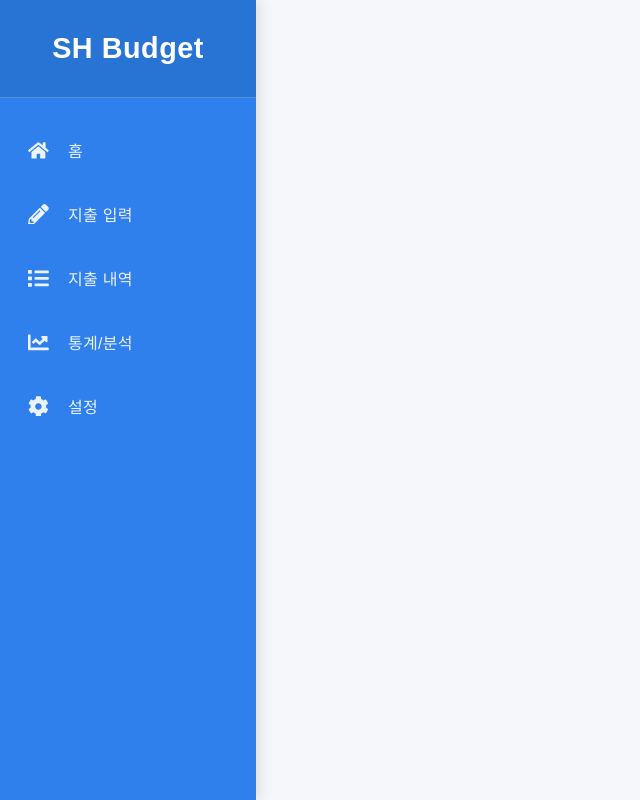
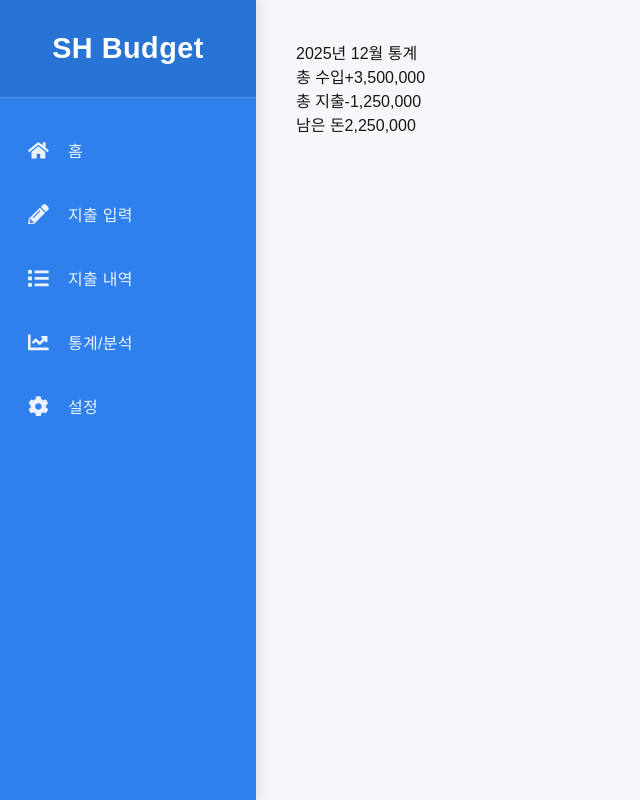
Before and after one commit to SHP-0701/my-budget-app, a Next.js app: page /stats in a window 1280 px wide. Shown: the whole page, without its empty margins (0-640 px from the left). Built offline with nearby package versions, Linux system fonts and the light colour scheme.

Commit message:
통계분석 페이지 레이아웃 구성 중

```diff
--- a/app/stats/page.js
+++ b/app/stats/page.js
@@ -9,11 +9,118 @@
 */
 
 'use client';
+import { useState } from 'react';
 import MenuLayout from '@/components/MenuLayout';
-import { useRouter } from 'next/navigation';
+import styles from '@/styles/Stats.module.css';
+import {
+  PieChart,
+  Pie,
+  Cell,
+  ResponsiveContainer,
+  BarChart,
+  Bar,
+  XAxis,
+  YAxis,
+  CartesianGrid,
+  Tooltip,
+  Legend,
+} from 'recharts';
+import { FaChartPie, FaChartBar, FaCrown } from 'react-icons/fa';
 
-export default function statPage() {
-  const router = useRouter();
+export default function StatsPage() {
+  const [currentDate, setCurrentDate] = useState('2025년 12월');
 
-  return <MenuLayout></MenuLayout>;
+  // dummy-data(1)
+  const SUMMARY_DATA = {
+    income: 3500000,
+    expense: 1250000,
+    balance: 2250000,
+  };
+
+  // dummy-data(2)
+  const BAR_DATA = [
+    {
+      name: '1주',
+      income: 500000,
+      expense: 240000,
+    },
+    {
+      name: '2주',
+      income: 0,
+      expense: 450000,
+    },
+    {
+      name: '3주',
+      income: 1200000,
+      expense: 180000,
+    },
+    {
+      name: '4주',
+      income: 1800000,
+      expense: 380000,
+    },
+  ];
+
+  // dummy-data(3)
+  const PIE_DATA = [
+    {
+      name: '식비',
+      value: 450000,
+      color: '#ff8042',
+    },
+    {
+      name: '쇼핑',
+      value: 300000,
+      color: '#00c49f',
+    },
+    {
+      name: '교통',
+      value: 120000,
+      color: '#0088fe',
+    },
+    {
+      name: '주거',
+      value: 150000,
+      color: '#ffbb28',
+    },
+    {
+      name: '기타',
+      value: 80000,
+      color: '#8884d8',
+    },
+  ];
+
+  // 숫자 포맷팅(천 단위 콤마(,))
+  const formatMoney = (amount) => amount.toLocaleString();
+
+  return (
+    <MenuLayout>
+      <div className={styles.container}>
+        {/** [상단] 헤더 및 요약 카드 */}
+        <header className={styles.header}>
+          <div className={styles.title}>{currentDate} 통계</div>
+          <div className={styles.summaryCards}>
+            <div className={styles.card}>
+              <span className={styles.cardLabel}>총 수입</span>
+              <span className={`${styles.cardValue} ${styles.incomeText}`}>
+                +{formatMoney(SUMMARY_DATA.income)}
+              </span>
+            </div>
+            <div className={styles.card}>
+              <span className={styles.cardLabel}>총 지출</span>
+              <span className={`${styles.cardValue} ${styles.expenseText}`}>
+                -{formatMoney(SUMMARY_DATA.expense)}
+              </span>
+            </div>
+            <div className={styles.card}>
+              <span className={styles.cardLabel}>남은 돈</span>
+              <span className={`${styles.cardValue} ${styles.balanceText}`}>
+                {formatMoney(SUMMARY_DATA.balance)}
+              </span>
+            </div>
+          </div>
+        </header>
+      </div>
+    </MenuLayout>
+  );
 }
```
